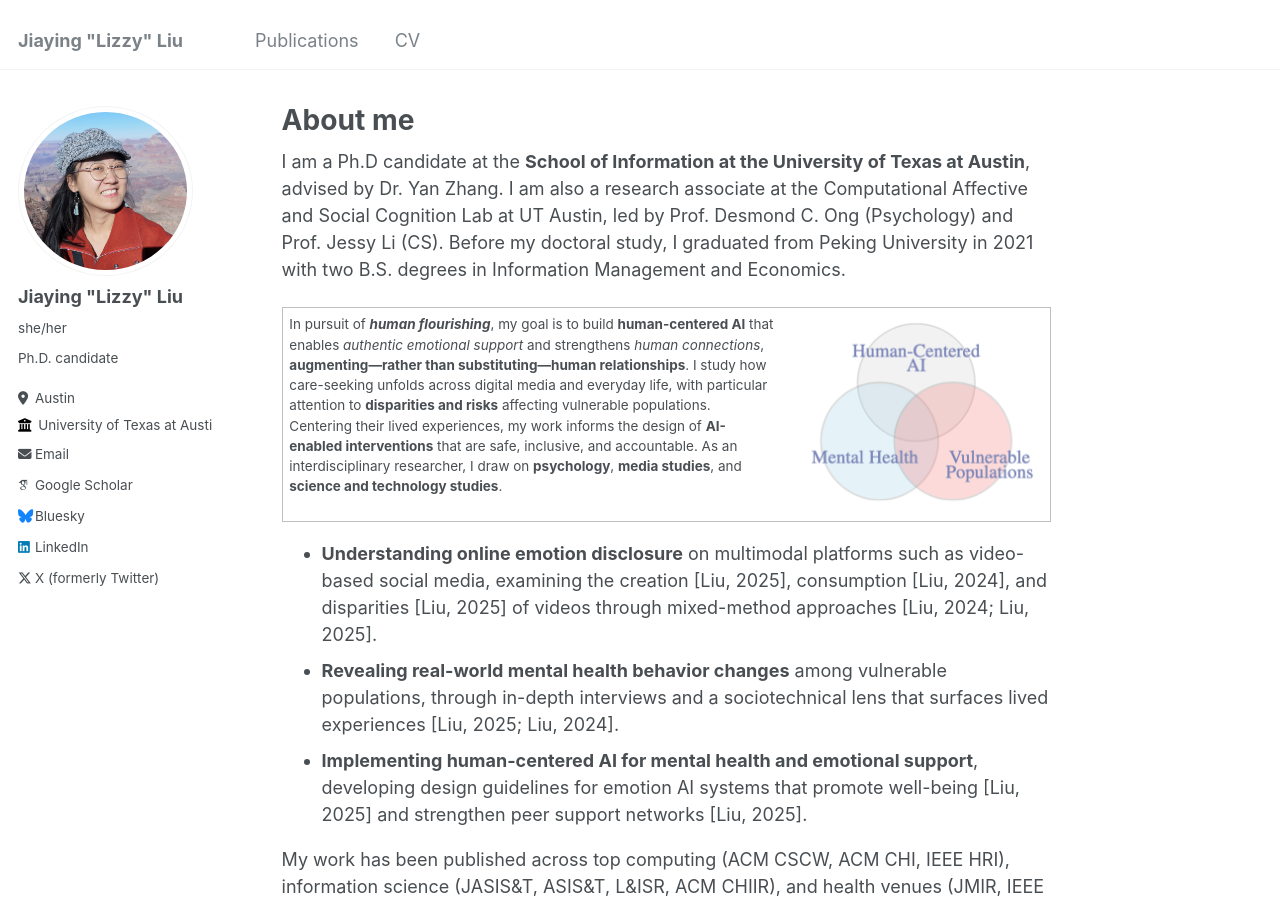
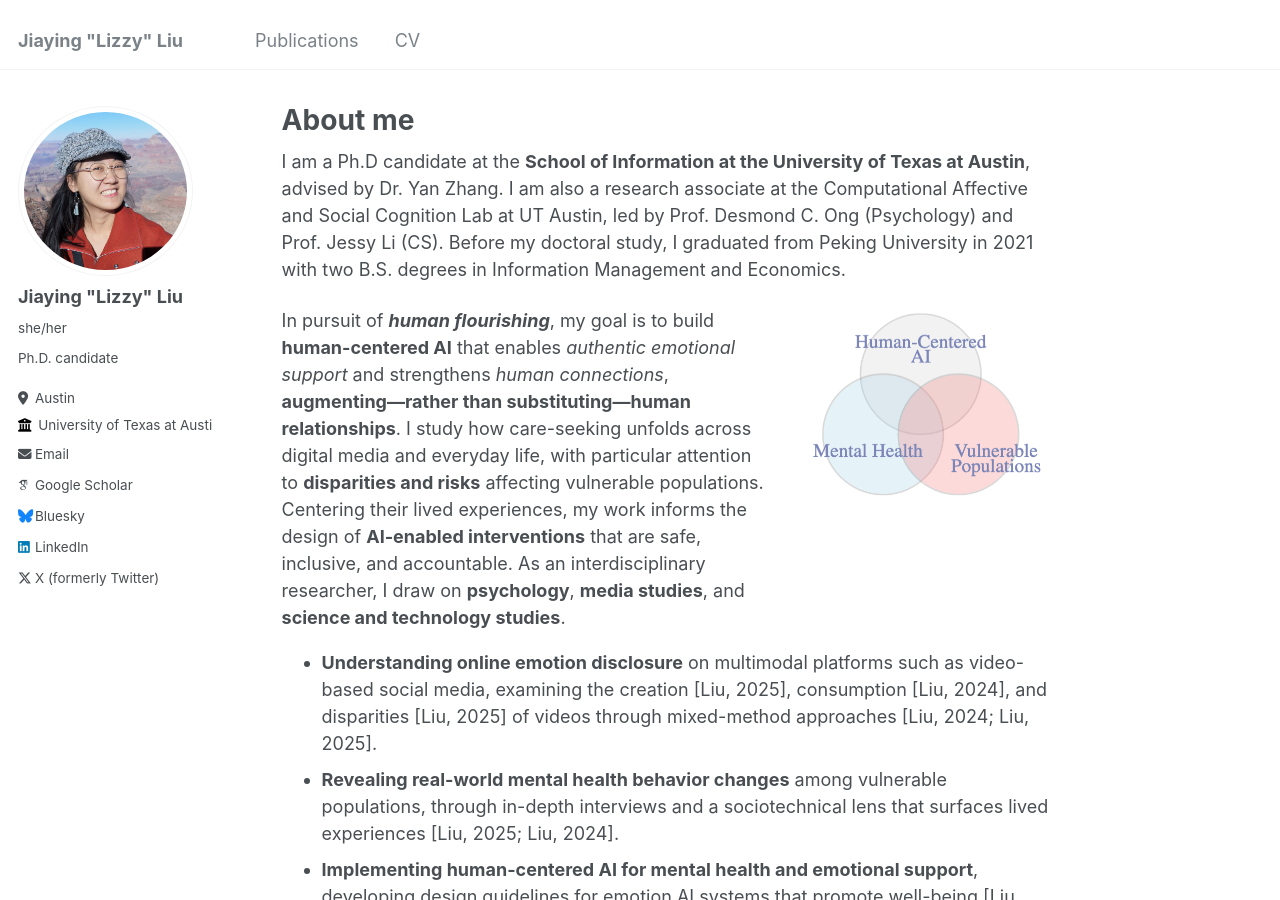
Before and after one commit to lizzyliu666/lizzyliu666.github.io, a Jekyll site: the page built from _pages/about.md, in a window 1280 px wide and 900 px high. Built offline with Jekyll 4.4.1, drawn with Linux system fonts in a browser that asks for light colours; some web fonts are replaced.

Commit message:
Refactor about page layout and content presentation
Replaced table layout with flexbox for better responsiveness and updated content structure.

```diff
--- a/_pages/about.md
+++ b/_pages/about.md
@@ -9,17 +9,17 @@ redirect_from:
 
 I am a Ph.D candidate at the **School of Information at the University of Texas at Austin**, advised by Dr. Yan Zhang. I am also a research associate at the Computational Affective and Social Cognition Lab at UT Austin, led by Prof. Desmond C. Ong (Psychology) and Prof. Jessy Li (CS). Before my doctoral study, I graduated from Peking University in 2021 with two B.S. degrees in Information Management and Economics.
 
-<table border="0" cellpadding="0" cellspacing="0" width="100%">
-  <tr>
-<td valign="top" width="65%" style="border:none; font-size:inherit; line-height:1.5;">
+<div style="display:flex; align-items:flex-start; gap:20px;">
 
-<p>In pursuit of <em><strong>human flourishing</strong></em>, my goal is to build <strong>human-centered AI</strong> that enables <em>authentic emotional support</em> and strengthens <em>human connections</em>, <strong>augmenting—rather than substituting—human relationships</strong>. I study how care-seeking unfolds across digital media and everyday life, with particular attention to <strong>disparities and risks</strong> affecting vulnerable populations. Centering their lived experiences, my work informs the design of <strong>AI-enabled interventions</strong> that are safe, inclusive, and accountable. As an interdisciplinary researcher, I draw on <strong>psychology</strong>, <strong>media studies</strong>, and <strong>science and technology studies</strong>.</p>
-</td>
-    <td valign="top" width="35%" align="center" style="border:none;">
-      <img src="./images/agenda.png" alt="Agenda" style="max-width:100%; height:auto;">
-    </td>
-  </tr>
-</table>
+  <div style="flex:65%;">
+In pursuit of <em><strong>human flourishing</strong></em>, my goal is to build <strong>human-centered AI</strong> that enables <em>authentic emotional support</em> and strengthens <em>human connections</em>, <strong>augmenting—rather than substituting—human relationships</strong>. I study how care-seeking unfolds across digital media and everyday life, with particular attention to <strong>disparities and risks</strong> affecting vulnerable populations. Centering their lived experiences, my work informs the design of <strong>AI-enabled interventions</strong> that are safe, inclusive, and accountable. As an interdisciplinary researcher, I draw on <strong>psychology</strong>, <strong>media studies</strong>, and <strong>science and technology studies</strong>.
+  </div>
+
+  <div style="flex:35%; text-align:center;">
+    <img src="./images/agenda.png" alt="Agenda" style="max-width:100%; height:auto;">
+  </div>
+
+</div>
 
 - **Understanding online emotion disclosure** on multimodal platforms such as video-based social media, examining the creation [Liu, 2025], consumption [Liu, 2024], and disparities [Liu, 2025] of videos through mixed-method approaches [Liu, 2024; Liu, 2025].
 - **Revealing real-world mental health behavior changes** among vulnerable populations, through in-depth interviews and a sociotechnical lens that surfaces lived experiences [Liu, 2025; Liu, 2024].
```
